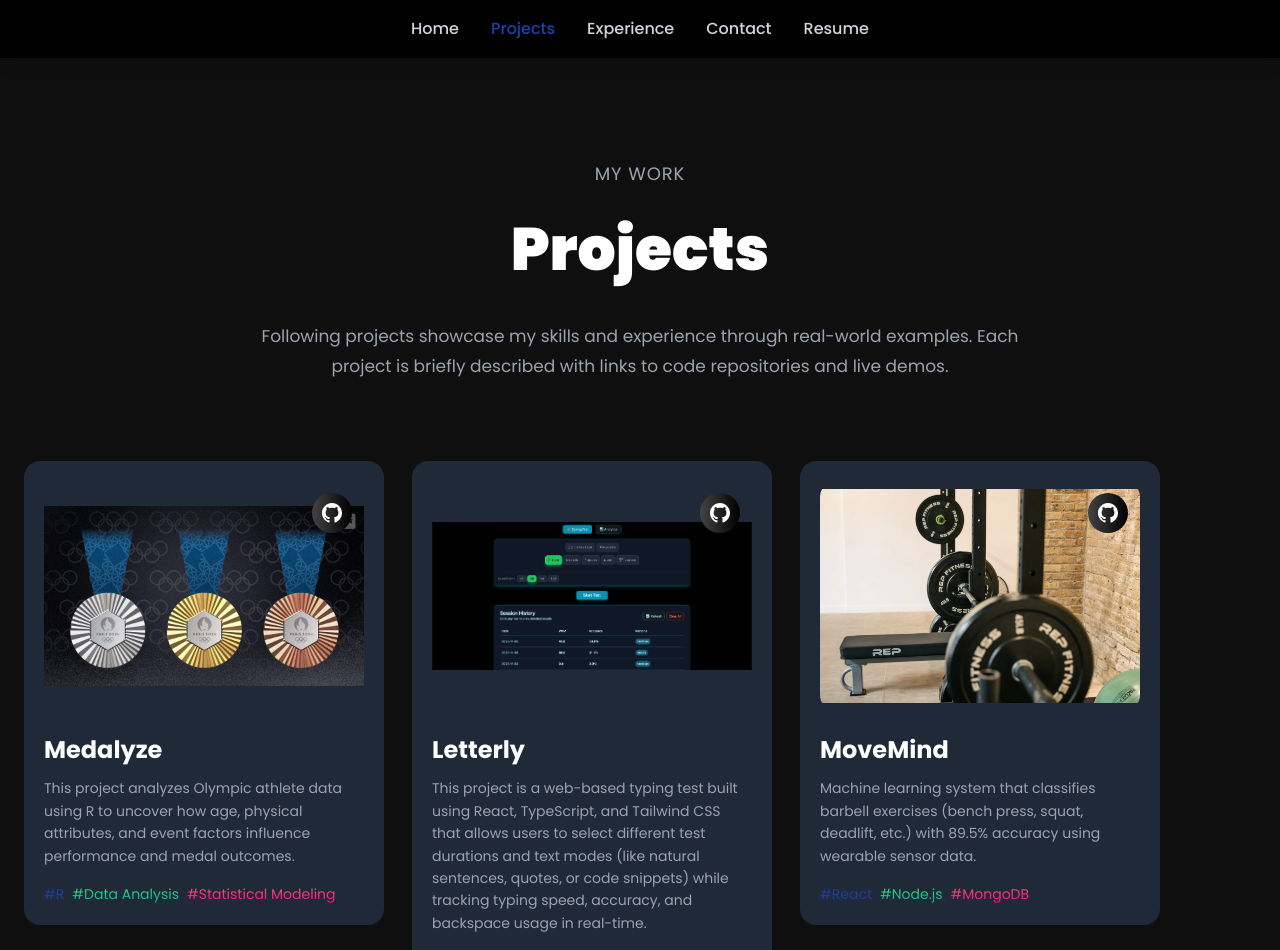
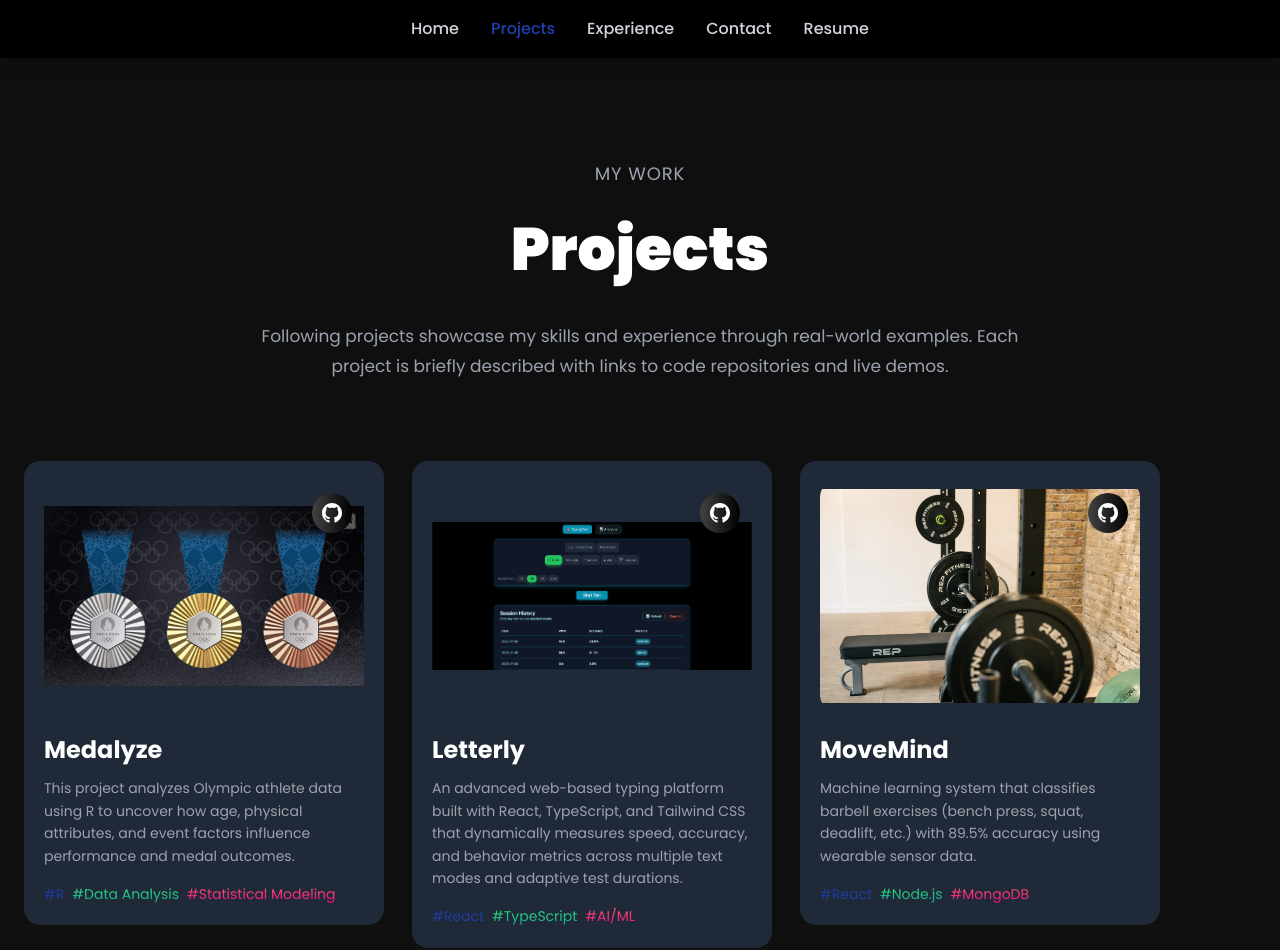
Before and after one commit to RohanGottipati/Terminal_Portfolio, a React (Vite) app: page /projects in a window 1280 px wide. Shown: the top 950 px of the page. Built offline with nearby package versions, Linux system fonts and the light colour scheme.

Commit message:
Update Letterly project description to highlight advanced metrics and adaptive features

```diff
--- a/src/components/ProjectCards.jsx
+++ b/src/components/ProjectCards.jsx
@@ -16,7 +16,7 @@ const projects = [
   },
   {
     name: "Letterly",
-    description: "This project is a web-based typing test built using React, TypeScript, and Tailwind CSS that allows users to select different test durations and text modes (like natural sentences, quotes, or code snippets) while tracking typing speed, accuracy, and backspace usage in real-time.",
+    description: "An advanced web-based typing platform built with React, TypeScript, and Tailwind CSS that dynamically measures speed, accuracy, and behavior metrics across multiple text modes and adaptive test durations.",
     tags: [
       { name: "React", color: "blue-text-gradient" },
       { name: "TypeScript", color: "green-text-gradient" },
```
